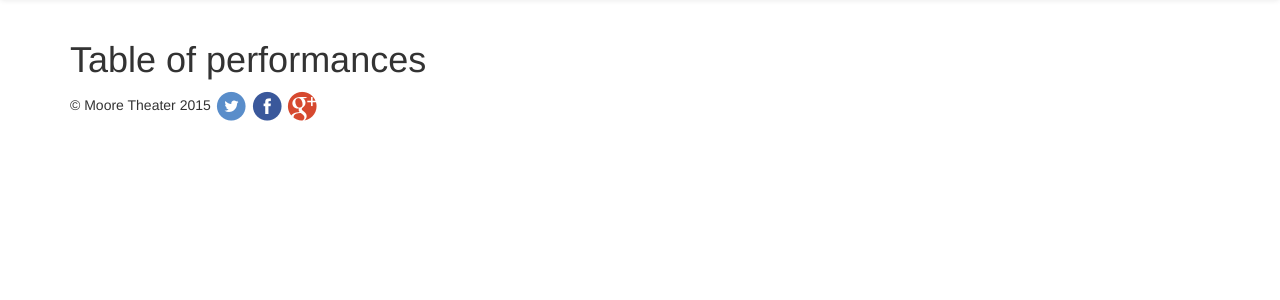
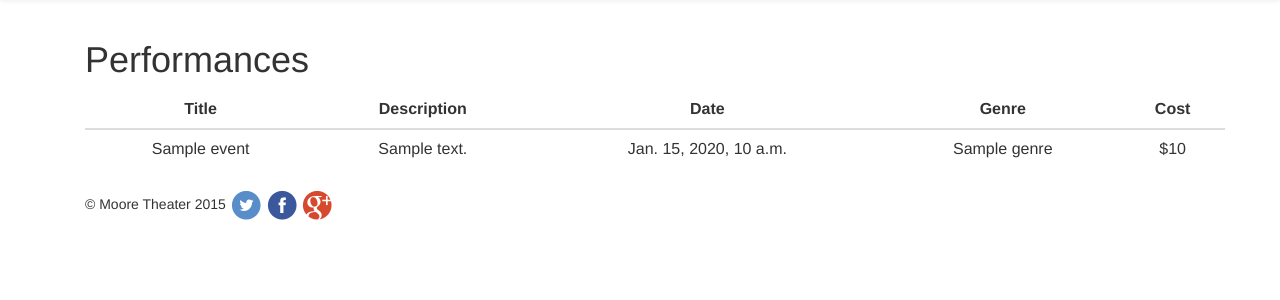
Before and after one commit to sk367/cs399_Theater, a Django app: template cs399_Theater/main/templates/performances.html in a window 1280 px wide. Shown: the part 52-352 px from the top of the page. Run offline with Django 3.2, Linux system fonts and the light colour scheme; the template is opened without the code that fills it: most values are stand-ins (such as "Sample title", 1, 10 or a date in 2020); parts of the project's set-up code (start-up, migrations or seed data) failed here and were passed over; some libraries are stand-ins or nearby versions.

Commit message:
Updated performance page with the events

```diff
--- a/cs399_Theater/main/templates/performances.html
+++ b/cs399_Theater/main/templates/performances.html
@@ -1,10 +1,30 @@
 {% extends 'base.html' %}
 {% block pagetitle %} Performances {% endblock %}
 {% block body %}
+<div class="container">
   <body>
-    <div class="container">
-	<h1>Table of performances</h1>
+  	<div class="container">
+	<h1>Performances</h1>
 
+     <table class="table text-center">
+     	<thead class="text-center">
+     		<th style="text-align:center;">Title</th>
+     		<th style="text-align:center;">Description</th>
+     		<th style="text-align:center;">Date</th>
+     		<th style="text-align:center;">Genre</th>
+     		<th style="text-align:center;">Cost</th>
+     	</thead>
+     {% for event in events %}
+     <tr> <td>{{ event.name }} </td>
+     	<td> {{ event.description }} </td>
+     	<td> {{ event.date }} </td>
+     	<td> {{ event.genre }} </td>
+     	<td> ${{ event.cost }} </td>
+     </tr>
+     {% endfor %}
+     </table>
     </div> <!-- /container -->
   </body>
+
+
 {% endblock %}
```
Also changed, not shown: cs399_Theater/main/views/views.py (+2 -5 lines).
